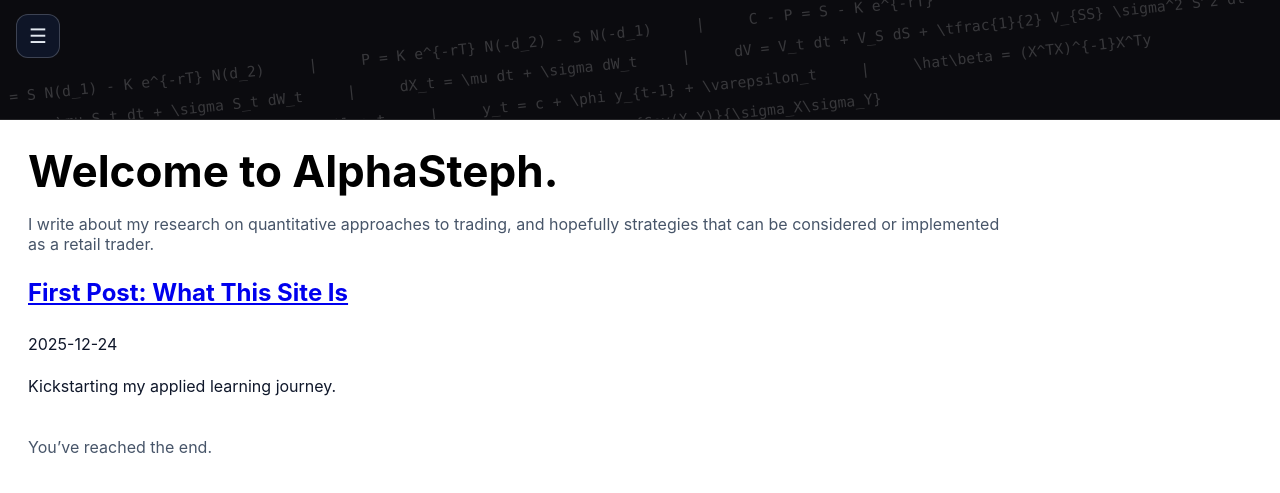
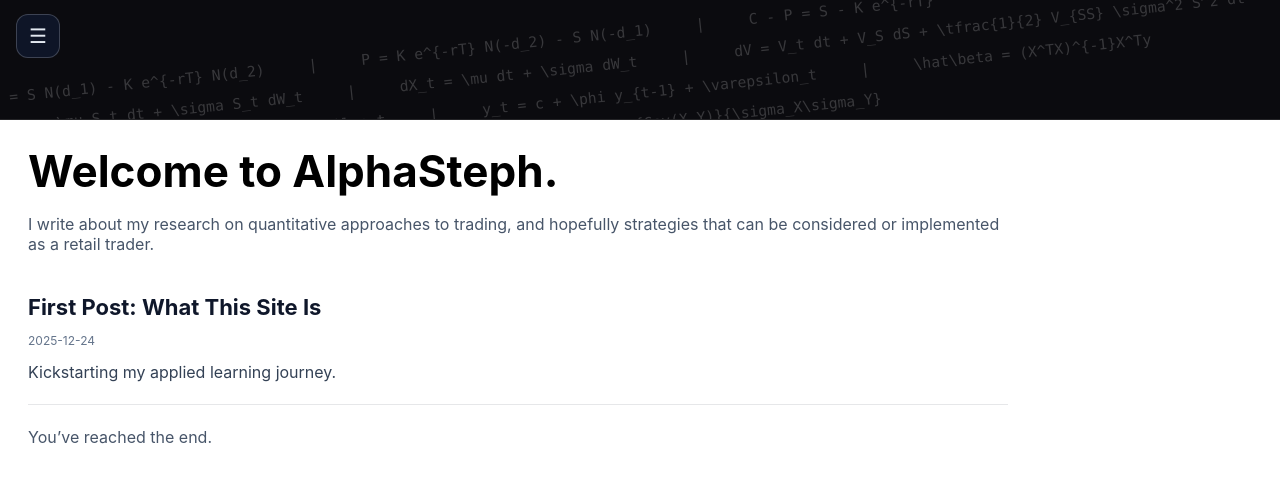
Before and after one commit to sljy1995/StephTheAlpha, a Jekyll site: the page built from index.md, in a window 1280 px wide. Shown: the top 493 px of the page. Built offline with Jekyll 4.4.1, drawn with Linux system fonts in a browser that asks for light colours.

Commit message:
Update custom.css

```diff
--- a/assets/css/custom.css
+++ b/assets/css/custom.css
@@ -235,3 +235,32 @@ body.nav-open .topbar{
     padding-top: 18px;
   }
 }
+.post-card{
+  padding: 18px 0;
+  border-bottom: 1px solid rgba(15, 23, 42, 0.10);
+}
+
+.post-title{
+  margin: 0 0 6px 0;
+  font-size: 22px;
+}
+
+.post-title a{
+  text-decoration: none;
+  color: #0f172a;
+}
+
+.post-title a:hover{
+  text-decoration: underline;
+}
+
+.post-meta{
+  font-size: 12px;
+  color: #64748b;
+  margin-bottom: 10px;
+}
+
+.post-excerpt{
+  margin: 0;
+  color: #334155;
+}
```
